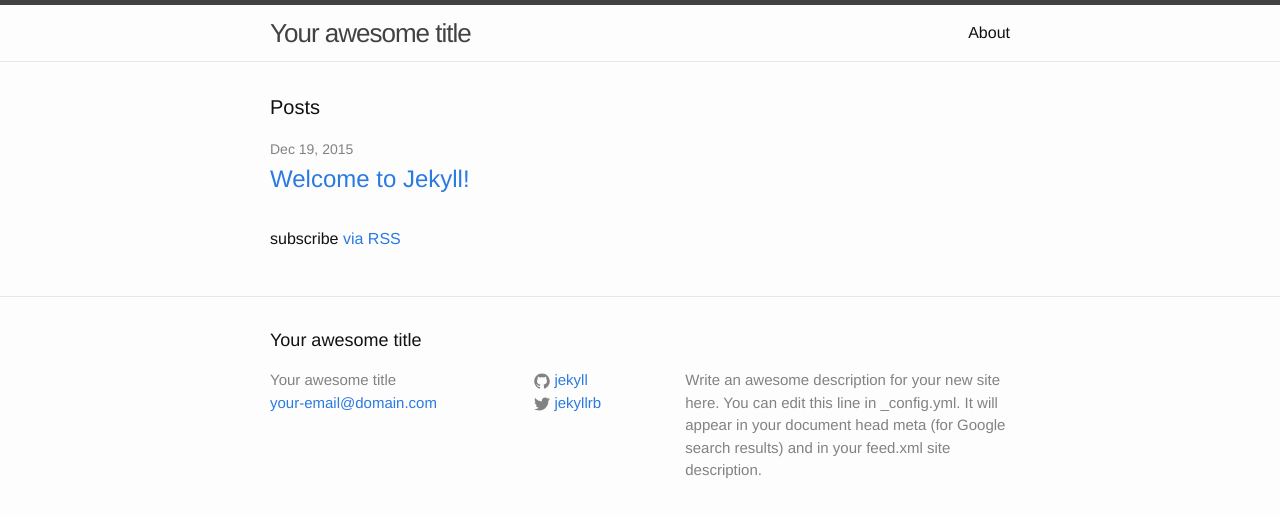
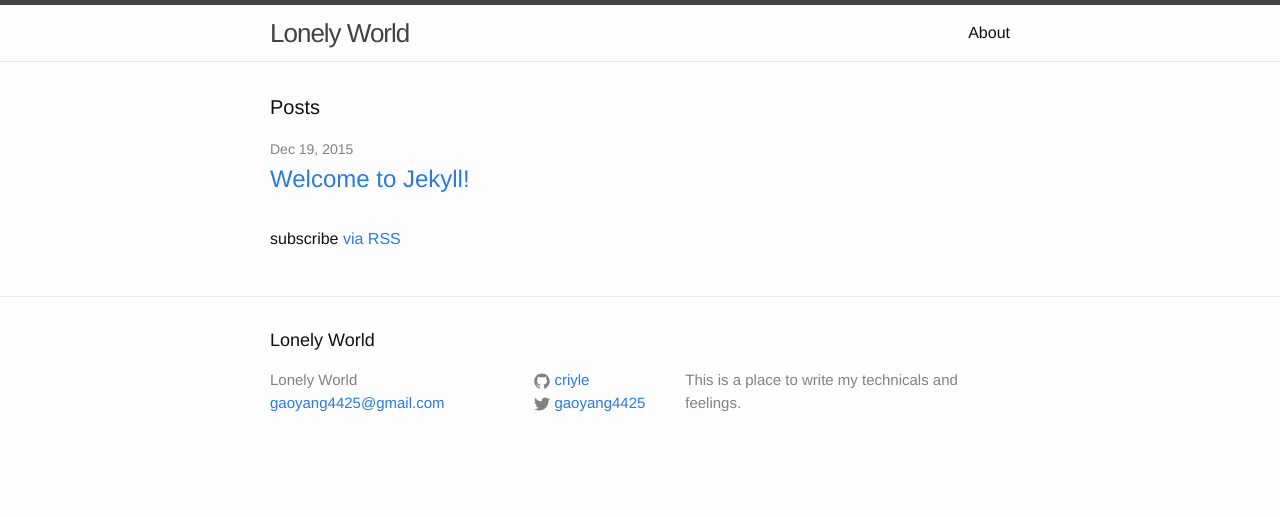
Before and after one commit to criyle/criyle.github.io, a Jekyll site: the page built from index.html, in a window 1280 px wide. Shown: the top 517 px of the page. Built offline with Jekyll 4.4.1, drawn with Linux system fonts in a browser that asks for light colours.

Commit message:
Change configs

```diff
--- a/_config.yml
+++ b/_config.yml
@@ -6,16 +6,14 @@
 # 'jekyll serve'. If you change this file, please restart the server process.
 
 # Site settings
-title: Your awesome title
-email: your-email@domain.com
+title: Lonely World
+email: gaoyang4425@gmail.com
 description: > # this means to ignore newlines until "baseurl:"
-  Write an awesome description for your new site here. You can edit this
-  line in _config.yml. It will appear in your document head meta (for
-  Google search results) and in your feed.xml site description.
+  This is a place to write my technicals and feelings.
 baseurl: "" # the subpath of your site, e.g. /blog
-url: "http://yourdomain.com" # the base hostname & protocol for your site
-twitter_username: jekyllrb
-github_username:  jekyll
+url: "http://criyle.github.io" # the base hostname & protocol for your site
+twitter_username: gaoyang4425
+github_username:  criyle
 
 # Build settings
 markdown: kramdown
```
Also changed, not shown: 1 other file.
